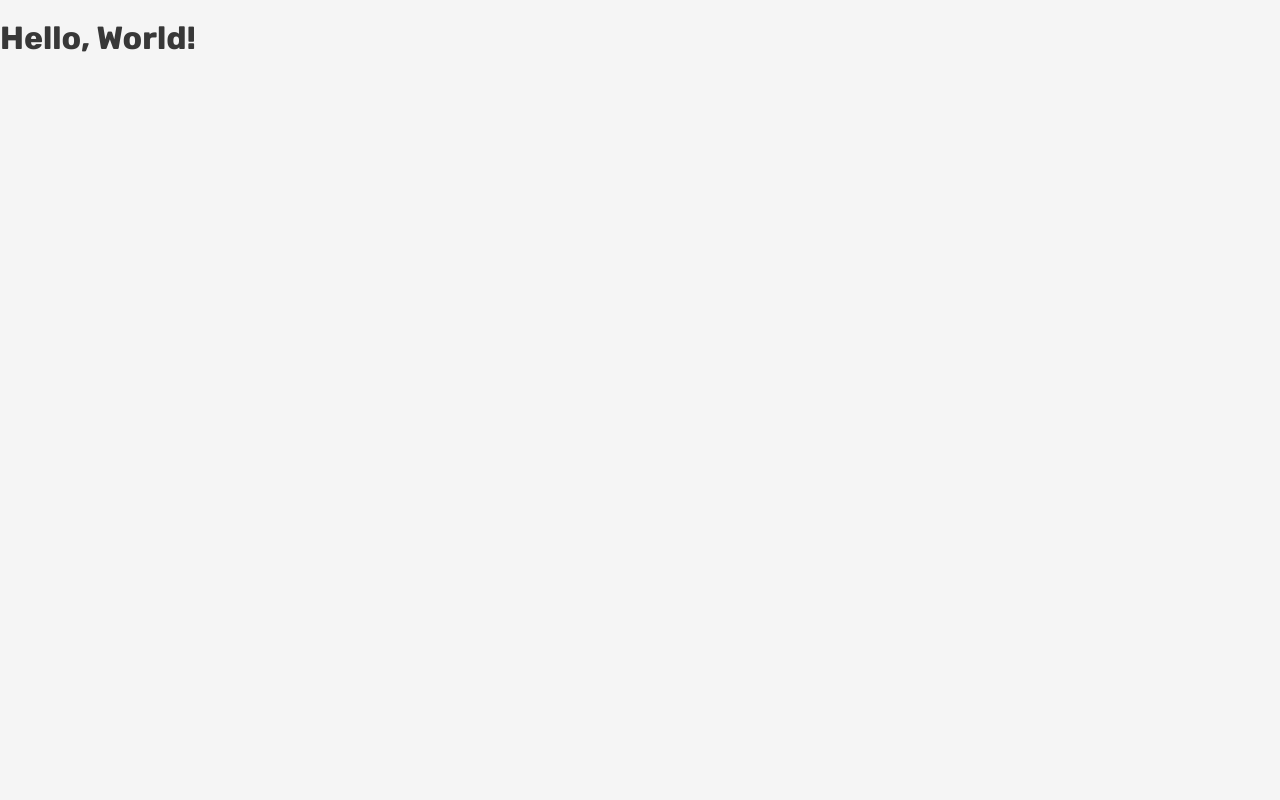
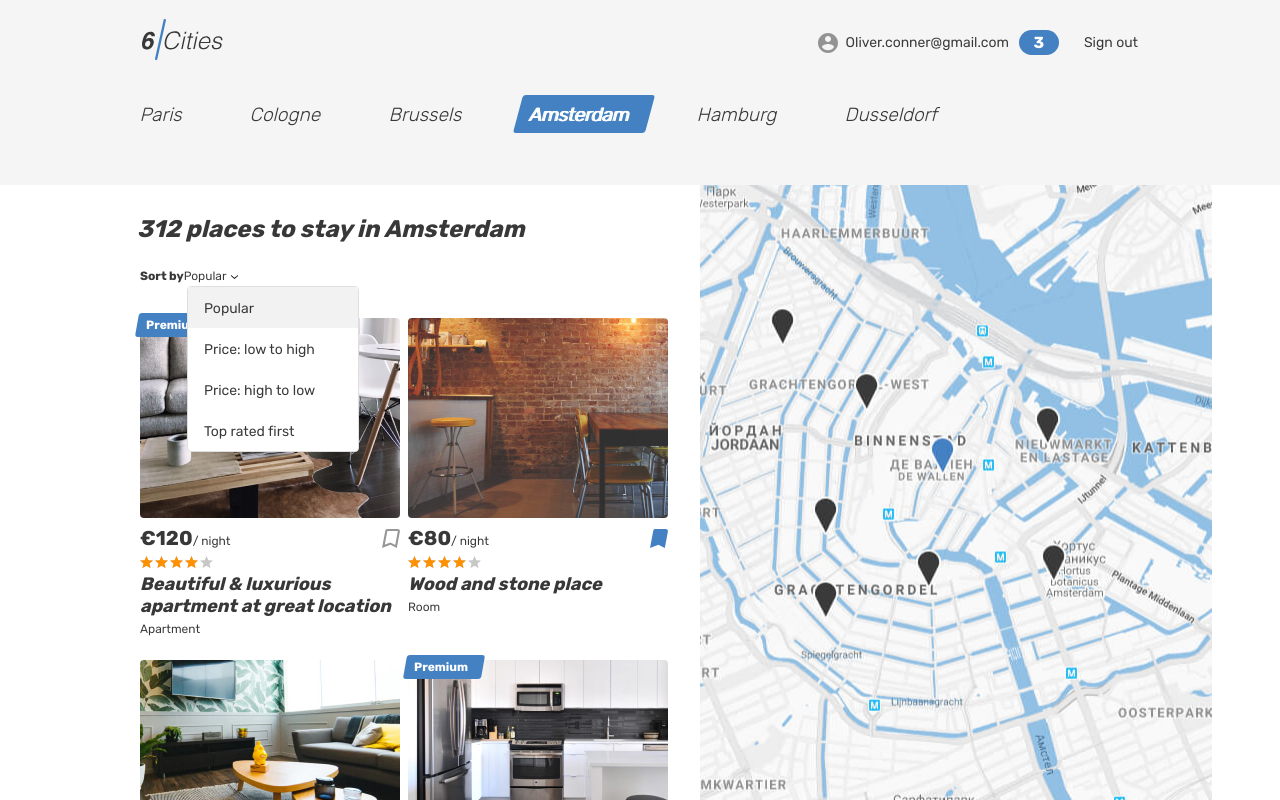
Before and after one commit to htmlacademy-react/447211-six-cities-14, a React (Vite) app: page / in a window 1280 px wide. Built offline with nearby package versions, Linux system fonts and the light colour scheme.

Commit message:
add component App

```diff
--- /dev/null
+++ b/src/components/App/App.tsx
@@ -0,0 +1,9 @@
+import MainPage from "../MainPage";
+
+function App(): JSX.Element {
+  return (
+    <MainPage />
+  )
+}
+
+export default App;
--- /dev/null
+++ b/src/components/App/index.ts
@@ -0,0 +1 @@
+export { default } from './App';
--- a/src/index.tsx
+++ b/src/index.tsx
@@ -1,5 +1,6 @@
 import React from 'react';
 import ReactDOM from 'react-dom/client';
+import App from './components/App';
 
 const root = ReactDOM.createRoot(
   document.getElementById('root') as HTMLElement
@@ -7,6 +8,6 @@ const root = ReactDOM.createRoot(
 
 root.render(
   <React.StrictMode>
-    <h1>Hello, World!</h1>
+    <App />
   </React.StrictMode>
 );
```
